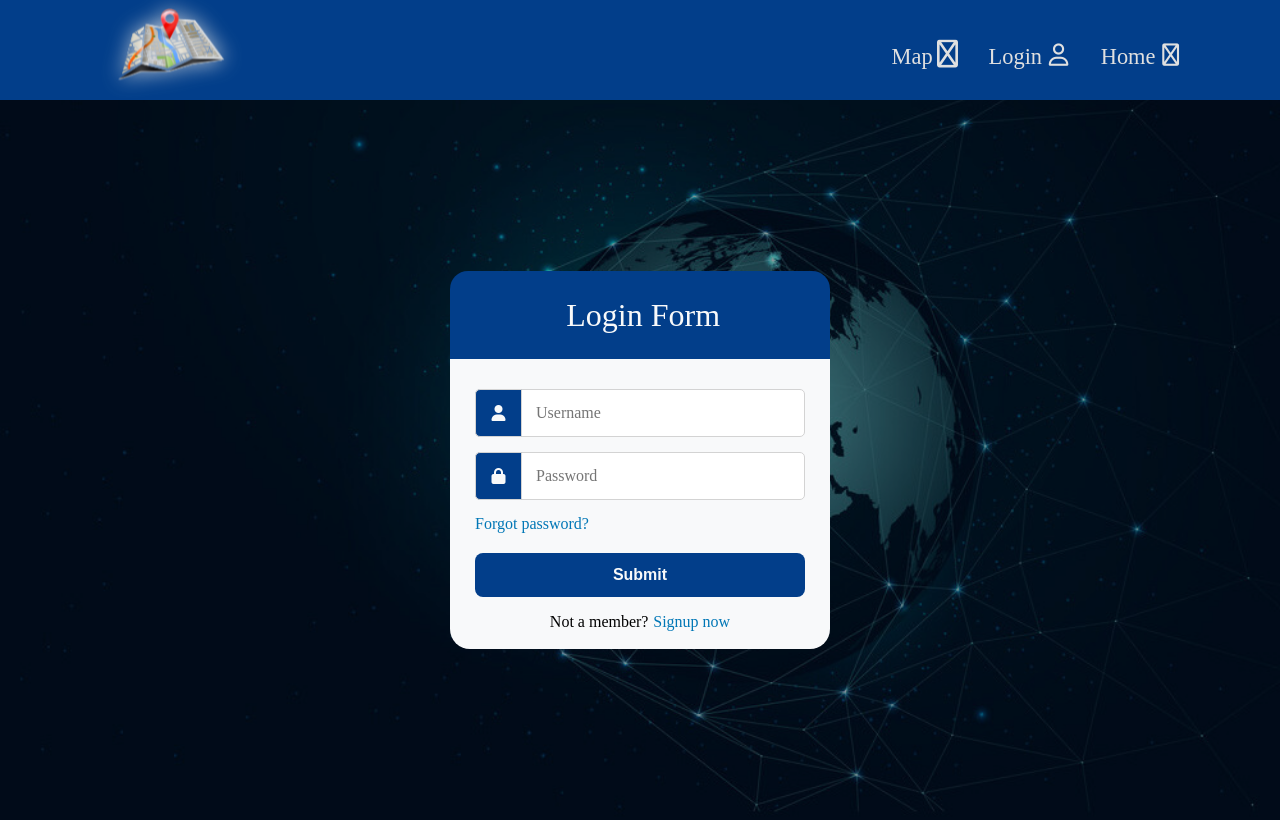
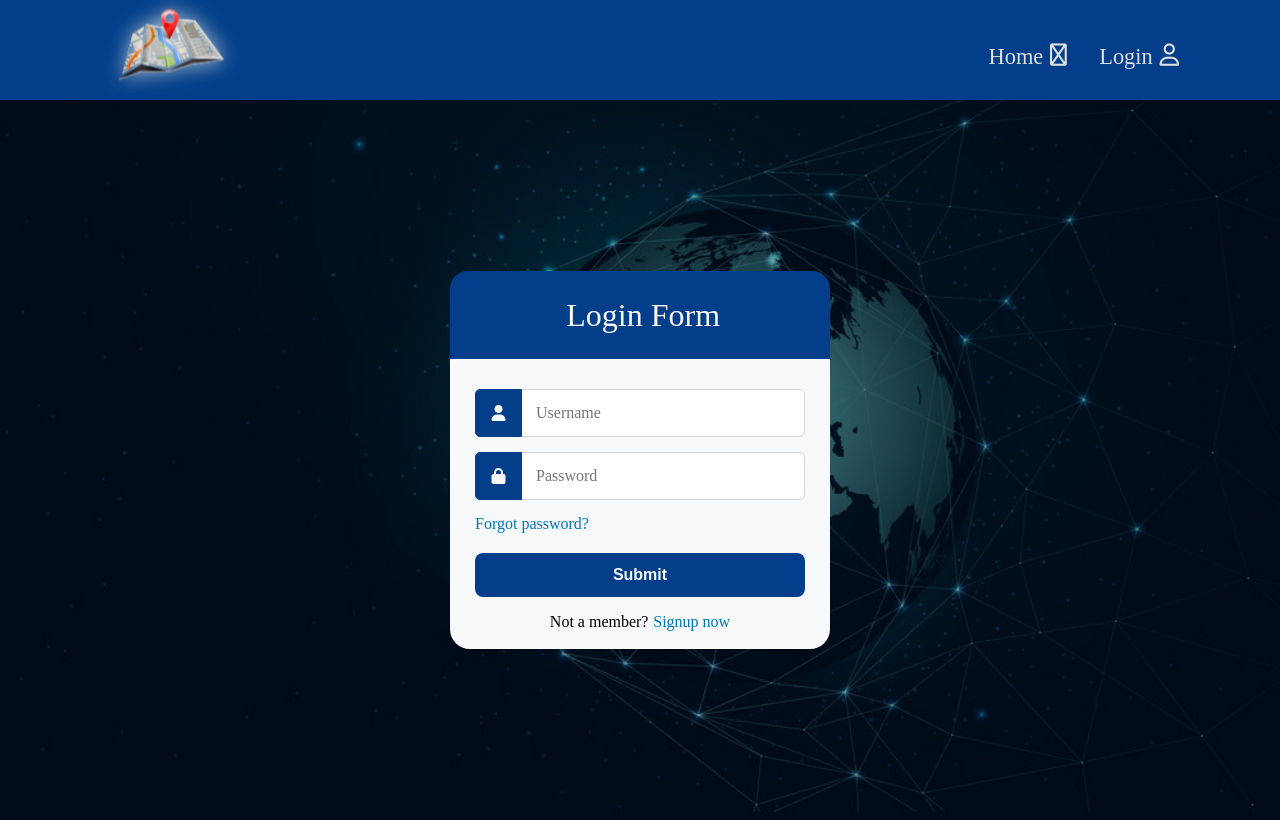
Before and after one commit to Stiliyan26/GeoTrackingApp, a React (Vite) app: page /login in a window 1280 px wide. Built offline with nearby package versions, Linux system fonts and the light colour scheme; a web font is replaced by a local one.

Commit message:
Guarded Routes done

```diff
--- a/src/App.tsx
+++ b/src/App.tsx
@@ -5,20 +5,30 @@ import Home from './components/Home/Home';
 import Login from './components/Login/Login';
 
 import { Route, Routes } from "react-router-dom";
+import { AuthProvider } from './contexts/AuthContext';
+import GuestRoute from './guardedRoutes/GuestRoute';
+import UserRoute from './guardedRoutes/UserGuard';
 
 function App() {
 
 	return (
-    <>
+		<AuthProvider>
 			<Header />
 
 			<main className='main-container'>
 				<Routes>
 					<Route path='/' element={<Home />} />
+
+					<Route element={<GuestRoute />}>
 						<Route path='/login' element={<Login />} />
+					</Route>
+
+					<Route element={<UserRoute />}>
+						<Route path='/map' element={<Login />} />
+					</Route>
 				</Routes>
 			</main>
-    </>
+		</AuthProvider>
 	)
 }
 
--- a/src/components/Header/Header.module.css
+++ b/src/components/Header/Header.module.css
@@ -17,6 +17,10 @@
     gap: 1em;
     list-style: none;
     font-size: 1.4em;
+}
+
+.option {
+    color: var(--text-color);
 }
 
 /* option */
@@ -62,12 +66,16 @@
     object-fit: cover;
     animation: levitateAndGlow 4s ease-in-out infinite;
 }
+
 /* animations */
 @keyframes levitateAndGlow {
-    0%, 100% {
+
+    0%,
+    100% {
         transform: translateY(0px);
         filter: drop-shadow(0 0 2px #d5d9de);
     }
+
     50% {
         transform: translateY(-10px);
         filter: drop-shadow(0 0 12px #d5d9de);
--- a/src/components/Header/Header.tsx
+++ b/src/components/Header/Header.tsx
@@ -1,20 +1,33 @@
+import { useAuthContext } from '../../contexts/AuthContext';
 import styles from './Header.module.css';
 
-import { Link } from 'react-router-dom';
+import { Link, useNavigate } from 'react-router-dom';
 
 export default function Header() {
+    const { user, isAuthenticated, logout } = useAuthContext();
+    const navigate = useNavigate();
+
     const options = [
-        { name: 'Map', route: '/map', icon: 'fa-regular fa-location-dot fa-beat' },
-        { name: 'Login', route: '/login', icon: 'fa-regular fa-user' },
-        { name: 'Home', route: '/', icon: 'fa-regular fa-house-chimney' }
+        { name: 'Home', route: '/', icon: 'fa-regular fa-house-chimney', isAlwaysIncluded: true },
+        { name: 'Map', route: '/map', icon: 'fa-regular fa-location-dot fa-beat', isAuthenticated: true },
+        { name: 'Login', route: '/login', icon: 'fa-regular fa-user', isAuthenticated: false }
     ];
+
+    const filters = {
+        isAuthenticated: (option: any) => option.isAuthenticated || option.isAlwaysIncluded,
+        isNotAuthenticated: (option: any) => !option.isAuthenticated || option.isAlwaysIncluded
+    }
 
     const getAllOptions = () => {
         if (!options || options.length === 0) {
             return null;
         }
 
-        return options.map((option, index) => (
+        return options
+            .filter(option => isAuthenticated
+                ? filters.isAuthenticated(option)
+                : filters.isNotAuthenticated(option))
+            .map((option, index) => (
                 <li key={index} className={styles['option']}>
                     <Link to={option.route} className={styles['option-link']}>
                         <span className={styles['option-name']}>{option.name}</span>
@@ -23,6 +36,13 @@ export default function Header() {
                 </li>
             ))
     }
+
+    const handleLogout: React.MouseEventHandler<HTMLAnchorElement> = (e) => {
+        e.preventDefault();
+
+        logout();
+        navigate('/');
+    };
 
     return (
         <>
@@ -36,6 +56,21 @@ export default function Header() {
 
                     <ul className={styles['navbar__options']}>
                         {getAllOptions()}
+
+                        {isAuthenticated && (
+                            <>
+                                <li className={styles['option']} >
+                                    <Link to="" onClick={handleLogout} className={styles['option-link']}>
+                                        <span className={styles['option-name']}>Logout</span>
+                                        <i className="fa-solid fa-right-from-bracket"></i>
+                                    </Link>
+                                </li>
+
+                                <li className={styles['option']}>
+                                    <p>Hello {user?.username}!</p>
+                                </li>
+                            </>
+                        )}
                     </ul>
                 </section>
             </header>
--- a/src/components/Login/Login.module.css
+++ b/src/components/Login/Login.module.css
@@ -75,6 +75,7 @@
     border-radius: 5px 0px 0px 5px;
     background-color: var(--primary-color);
     border: 1px solid lightgrey;
+    border-color: #023e8a;
     display: flex;
     align-items: center;
     justify-content: center;
@@ -87,7 +88,7 @@
     height: 100%;
     border-radius: 5px 0px 0px 5px;
     background-color: var(--error-color);
-    border: 1px solid lightgrey;
+    border-color: var(--error-color);
     display: flex;
     align-items: center;
     justify-content: center;
--- a/src/components/Login/Login.tsx
+++ b/src/components/Login/Login.tsx
@@ -4,11 +4,23 @@ import { loginSchema } from '../../schemas/loginSchema';
 import { LoginFormInfo } from '../../types/types';
 
 import { useFormik } from "formik";
+import { useAuthContext } from '../../contexts/AuthContext';
+import { useNavigate } from 'react-router-dom';
 
 export default function Login() {
 
-    const handleLogin = (loginFormInfo: LoginFormInfo) => {
-        console.log(loginFormInfo);
+    const { login } = useAuthContext();
+
+    const navigate = useNavigate();
+
+    const handleLogin = (loginFormInfo: LoginFormInfo, formikBag: any) => {
+        const info = {
+            username: loginFormInfo.username
+        }
+
+        login(info);
+        navigate('/');
+        formikBag.resetForm();
     }
 
     const { values, errors, touched, isSubmitting, handleSubmit, handleChange, handleBlur } = useFormik({
@@ -36,7 +48,7 @@ export default function Login() {
             <form onSubmit={handleSubmit} className={styles['login-form']}>
                 <div className={styles['input-container']}>
                     <section className={styles['inp-wrapper']}>
-                        <i className={'fa-solid fa-user '+ classNameValidator(
+                        <i className={'fa-solid fa-user ' + classNameValidator(
                             (!!errors.username && !!touched.username),
                             'icon',
                             'invalid-icon')}></i>
--- /dev/null
+++ b/src/contexts/AuthContext.tsx
@@ -0,0 +1,45 @@
+import { createContext, useContext } from "react"
+
+import { AuthData, AuthContextType, AuthProviderProps } from "../interfaces/authInterfaces";
+import useLocalStorage from "../hooks/useLocalStorage";
+
+export const AuthContext = createContext<AuthContextType | undefined>(undefined);
+
+const initalValue: AuthData = {
+    username: '',
+}
+
+export const AuthProvider: React.FC<AuthProviderProps> = ({
+    children
+}) => {
+    const [user, setUser] = useLocalStorage<AuthData>('user', initalValue);
+
+    const login = (authData: AuthData) => setUser(authData);
+
+    const logout = () => setUser(initalValue);
+
+    const isAuthenticated = !!user.username;
+
+    const contextValue: AuthContextType = {
+        user,
+        isAuthenticated,
+        login,
+        logout
+    };
+
+    return (
+        <AuthContext.Provider value={contextValue}>
+            {children}
+        </AuthContext.Provider>
+    )
+}
+
+export const useAuthContext = (): AuthContextType => {
+    const authState = useContext(AuthContext);
+
+    if (!authState) {
+        throw new Error("useAuthContext must be used within an AuthProvider");
+    }
+
+    return authState;
+}
--- /dev/null
+++ b/src/guardedRoutes/GuestRoute.tsx
@@ -0,0 +1,12 @@
+import { Navigate, Outlet } from "react-router-dom";
+import { useAuthContext } from "../contexts/AuthContext"
+
+const GuestRoute = () => {
+    const { isAuthenticated } = useAuthContext();
+
+    return isAuthenticated
+        ? <Navigate to='/'/>
+        : <Outlet />
+}
+
+export default GuestRoute;
--- /dev/null
+++ b/src/guardedRoutes/UserGuard.tsx
@@ -0,0 +1,12 @@
+import { Outlet, Navigate } from "react-router-dom";
+import { useAuthContext } from "../contexts/AuthContext"
+
+const UserRoute = () => {
+    const { isAuthenticated } = useAuthContext();
+
+    return isAuthenticated
+        ? <Outlet />
+        : <Navigate to='/login' />
+}
+
+export default UserRoute;
--- /dev/null
+++ b/src/hooks/useLocalStorage.tsx
@@ -0,0 +1,38 @@
+import { useState } from "react"
+
+function useLocalStorage<T>(key: string, initialValue: T) {
+    const [state, setState] = useState<T>(() => {
+        try {
+            const item = localStorage.getItem(key);
+
+            return item
+                ? JSON.parse(item)
+                : initialValue;
+        } catch (error: unknown) {
+            if (error instanceof Error) {
+                console.log(error.message);
+            }
+
+            return initialValue;
+        }
+    })
+
+    const setItem = (value: T) => {
+        try {
+            localStorage.setItem(key, JSON.stringify(value));
+
+            setState(value);
+        } catch (error: unknown) {
+            if (error instanceof Error) {
+                console.log(error.message);
+            }
+        }
+    }
+
+    return [
+        state,
+        setItem
+    ] as const;
+}
+
+export default useLocalStorage;
--- /dev/null
+++ b/src/interfaces/authInterfaces.tsx
@@ -0,0 +1,16 @@
+import { ReactNode } from "react"
+
+export interface AuthData {
+    username: string;
+}
+
+export interface AuthContextType {
+    user: AuthData,
+    isAuthenticated: boolean;
+    login: (authData: AuthData) => void;
+    logout: () => void;
+}
+
+export interface AuthProviderProps {
+    children: ReactNode;
+}
```
Also changed, not shown: src/components/Map/Map.tsx (added, +9 -0 lines). Lines whose indentation alone changed are shown as unchanged.
